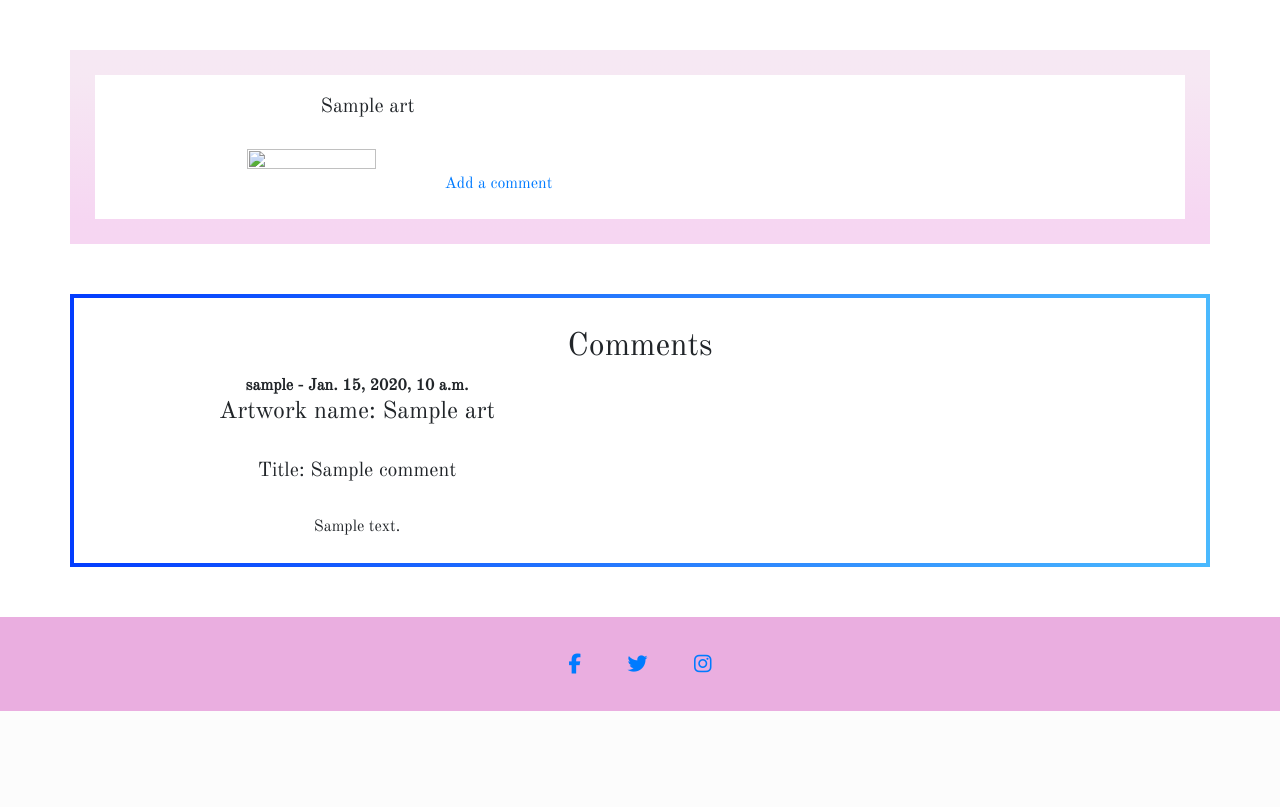
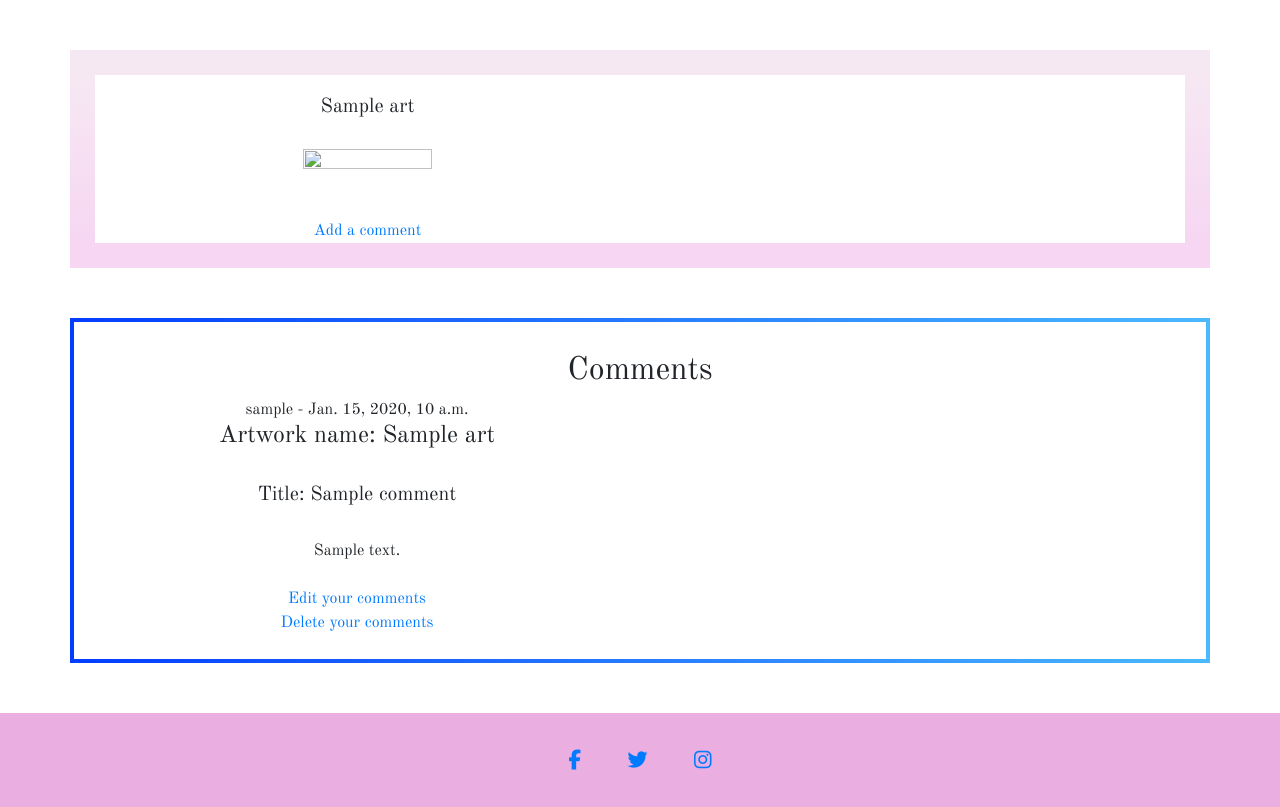
Before and after one commit to ACEGAZ/Art_By_Heart_sketch-test-2, a Django app: page /gallery/ in a window 1280 px wide. Shown: the part 147-954 px from the top of the page. Before the commit the page ends 858 px from the top, so only its background shows below. Run offline with Django 3.2, Linux system fonts and the light colour scheme; a user stored in the database is signed in; tables that the repository leaves empty hold one stand-in row (values such as "Sample post"); some libraries are stand-ins or nearby versions.

Commit message:
add ability to delete comment and add and style delete comment.html

```diff
--- a/static/css/style.css
+++ b/static/css/style.css
@@ -8,6 +8,11 @@ body {
 input[type=submit] {
     color: blue;
     margin-top: 20px;
+}
+
+#delete-comment-no-btn {
+    color: blue;
+    margin-left: 40px;
 }
 
 /* welcome message and terms of service */
@@ -316,7 +321,7 @@ h1 {
 .gallery-art-display {
     border-radius: 50%;
     width: 50%;
-    height: 50%;
+    height: 100%;
 }
 
 .gallery-art-display h1{
@@ -329,6 +334,10 @@ h1 {
     width: 50%;
     height: 50%;
     margin-bottom: 50px;
+}
+
+.gallery-art-display a {
+    display: block;
 }
 
 /* gallery comments section */
--- a/templates/art_upload_success.html
+++ b/templates/art_upload_success.html
@@ -18,6 +18,9 @@
             <a href="admin_upload_art">
             <button value="Yes">Yes</button>
             </a>
+            <a href="/gallery/">
+            <button value="Yes">No</button>
+            </a>
         </div>
     </div>
 </div>
--- a/templates/gallery.html
+++ b/templates/gallery.html
@@ -13,15 +13,18 @@
             <h1>{{picture.title}}</h1>
 
             <img src="{{ picture.featured_image.url }}">
+            {% if user.is_authenticated %}
+            <a href="{% url 'add_comment' picture.pk %}">Add a comment</a>
+            {% endif %}
 
         </div>
         <div class="col-sm-6 gallery-art-display">
             {% else %}
             <h1>{{picture.title}}</h1>
             <img src="{{ picture.featured_image.url }}">
-            {% endif %}
             {% if user.is_authenticated %}
             <a href="{% url 'add_comment' picture.pk %}">Add a comment</a>
+            {% endif %}
             {% endif %}
             {% endfor %}
         </div>
@@ -31,17 +34,12 @@
 
 <div class="container blue-border" id="comments-section">
     <h2>Comments</h2>
-
-
     <div class="row">
         <div class="col-sm-6">
 
             {% for comment in comments %}
             {% if forloop.counter|divisibleby:2 %}
             <br>
-            {% if request.user == comment.author %}
-            <a href="{% url 'update_comment' comment.pk %}">edit your comments</a>
-            {% endif %}
             <strong>
                 {{ comment.author}} -
                 {{ comment.date_added}}
@@ -54,11 +52,18 @@
             {{ comment.body}}
             <br>
             <br>
+            {% if request.user == comment.author %}
+            <a href="{% url 'update_comment' comment.pk %}">Edit your comment</a>
+            <br>
+            <a href="{% url 'delete_comment' comment.pk %}">Delete your comment</a>
+            {% endif %}
+            <br>
+            <br>
         </div>
 
         <div class="col-sm-6">
             {% else %}
-            <strong>
+
                 {{ comment.author}} -
                 {{ comment.date_added}}
                 <br>
@@ -68,6 +73,14 @@
             </strong>
             <br>
             {{ comment.body}}
+            </strong>
+            <br>
+            <br>
+            {% if request.user == comment.author %}
+            <a href="{% url 'update_comment' comment.pk %}">Edit your comments</a>
+            <br>
+            <a href="{% url 'delete_comment' comment.pk %}">Delete your comments</a>
+            {% endif %}
             <br>
             <br>
             {% endif %}
--- a/website/models.py
+++ b/website/models.py
@@ -72,6 +72,3 @@ class comment(models.Model):
 
     def __str__(self):
         return f"comment {self.name} {self.body}"
-
-    # def get_absolute_url(self):
-    #     return reverse('add_comment', args=(str(self.id)) )
--- a/website/urls.py
+++ b/website/urls.py
@@ -1,15 +1,14 @@
 from django.urls import path, include
 from . import views
-from .views import AddCommentView, UpdateCommentView
+from .views import AddCommentView, UpdateCommentView, DeleteCommentView
 
 urlpatterns = [
     path('', views.index, name='index'),
     path('gallery/', views.display_artwork, name='gallery'),
     path('commissions/', views.commission_view, name='commissions'),
     path('admin_upload_art/', views.upload_art_view, name='admin_upload_art'),
-
     path('add_comment/<int:pk>/', AddCommentView.as_view(), name='add_comment'),
     path('add_comment_success/', views.add_comment_success, name='add_comment_success'),
-
-    path('update_comment/<int:pk>/', UpdateCommentView.as_view(), name='update_comment')
+    path('update_comment/<int:pk>/', UpdateCommentView.as_view(), name='update_comment'),
+    path('delete_comment/<int:pk>/', DeleteCommentView.as_view(), name='delete_comment'),
 ]
--- a/website/views.py
+++ b/website/views.py
@@ -1,6 +1,5 @@
 import pprint
 import cloudinary.uploader
-from django.urls import reverse_lazy
 from django.shortcuts import render, get_object_or_404, HttpResponseRedirect
 from django.views.generic import CreateView, UpdateView, DeleteView, DetailView
 from django.conf import settings
@@ -62,9 +61,9 @@ class UpdateCommentView(UpdateView):
 
 class DeleteCommentView(DeleteView):
     model = comment
-    template_name = 'update_comment.html'
-    fields = ('author', 'post', 'name', 'body')
-    success_url = reverse_lazy('comment-list')
+    template_name = 'delete_comment.html'
+    fields = ('name', 'body')
+    success_url = ('/gallery/')
 
 
 
```
Also changed, not shown: templates/delete_comment.html (added, +19 -0 lines).
